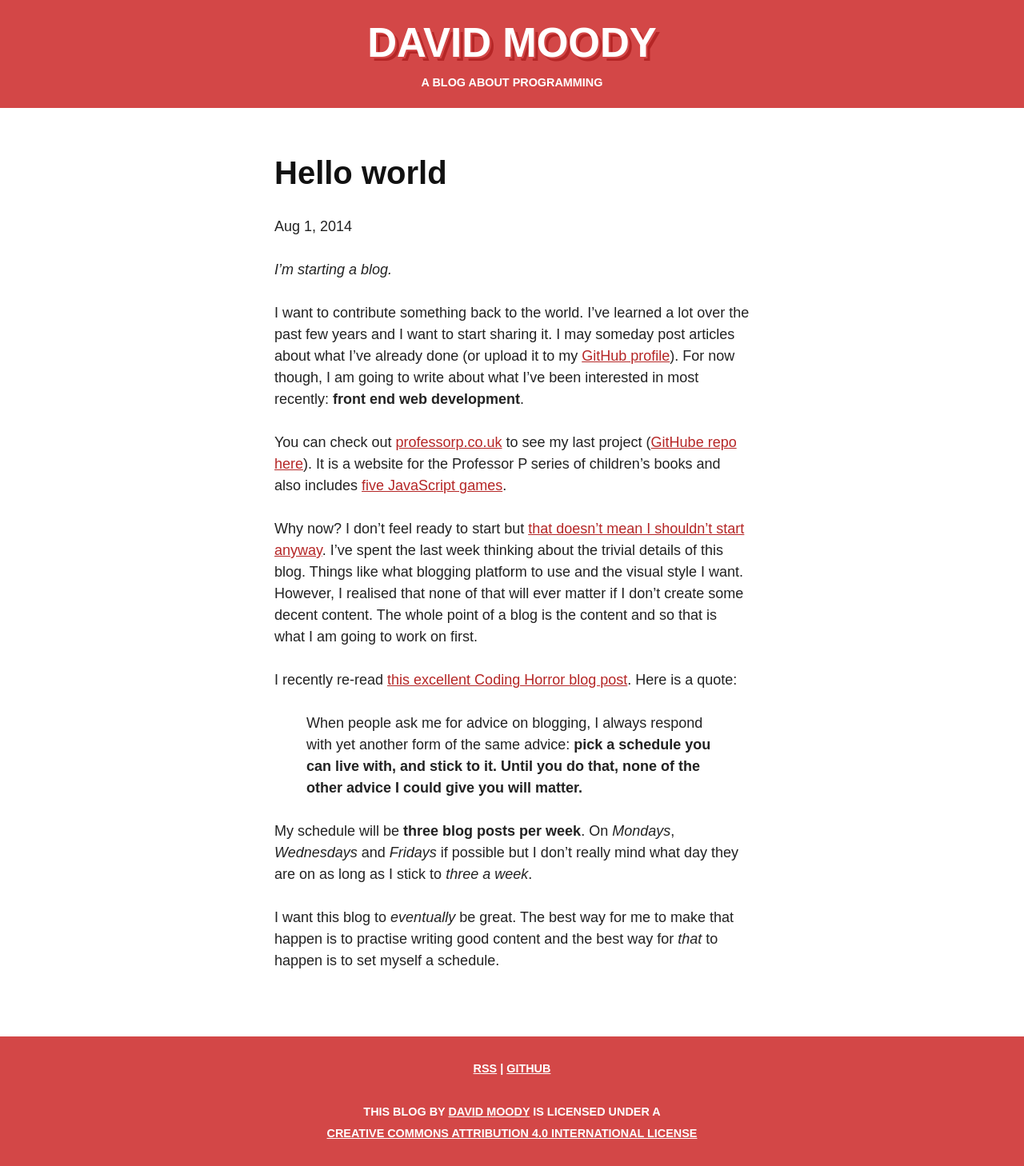
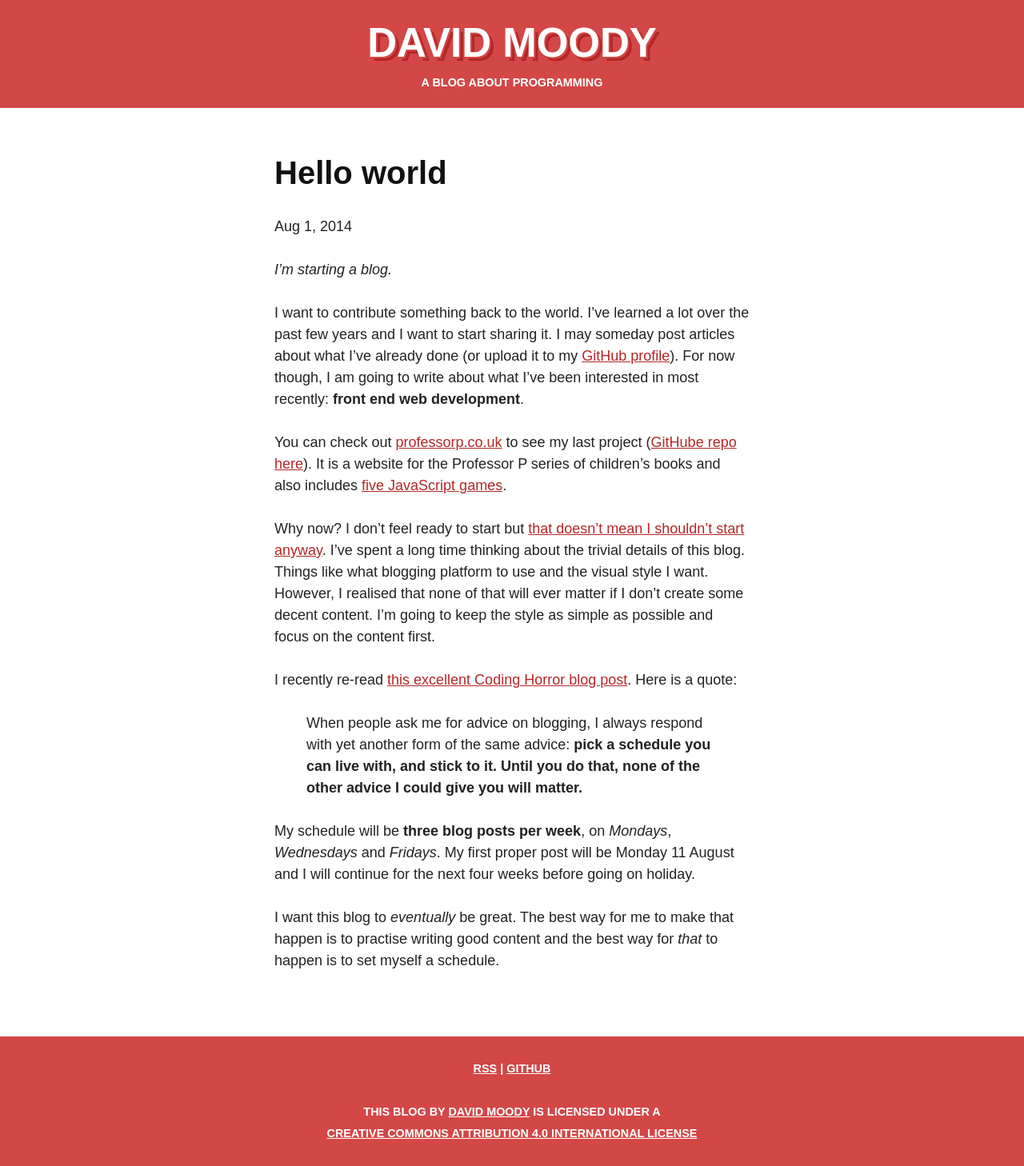
Before and after one commit to davidxmoody/davidxmoody.com, a Jekyll site: the page built from _posts/2014-08-01-hello-world.md, in a window 1280 px wide. Shown: the whole page at 80% size. Built offline with Jekyll 4.4.1, drawn with Linux system fonts in a browser that asks for light colours.

Commit message:
Tweaked hello world post

```diff
--- a/_posts/2014-08-01-hello-world.md
+++ b/_posts/2014-08-01-hello-world.md
@@ -10,12 +10,12 @@ I want to contribute something back to the world. I've learned a lot over the pa
 You can check out [professorp.co.uk](http://professorp.co.uk/) to see my last project ([GitHube repo here](https://github.com/davidxmoody/professorp.co.uk)). It is a website for the Professor P series of children's books and also includes [five JavaScript games](http://professorp.co.uk/games/).
 
 
-Why now? I don't feel ready to start but [that doesn't mean I shouldn't start anyway](http://jamesclear.com/successful-people-start-before-they-feel-ready). I've spent the last week thinking about the trivial details of this blog. Things like what blogging platform to use and the visual style I want. However, I realised that none of that will ever matter if I don't create some decent content. The whole point of a blog is the content and so that is what I am going to work on first.
+Why now? I don't feel ready to start but [that doesn't mean I shouldn't start anyway](http://jamesclear.com/successful-people-start-before-they-feel-ready). I've spent a long time thinking about the trivial details of this blog. Things like what blogging platform to use and the visual style I want. However, I realised that none of that will ever matter if I don't create some decent content. I'm going to keep the style as simple as possible and focus on the content first.
 
 I recently re-read [this excellent Coding Horror blog post](http://blog.codinghorror.com/how-to-achieve-ultimate-blog-success-in-one-easy-step/). Here is a quote:
 
 > When people ask me for advice on blogging, I always respond with yet another form of the same advice: **pick a schedule you can live with, and stick to it. Until you do that, none of the other advice I could give you will matter.**
 
-My schedule will be **three blog posts per week**. On *Mondays*, *Wednesdays* and *Fridays* if possible but I don't really mind what day they are on as long as I stick to *three a week*.
+My schedule will be **three blog posts per week**, on *Mondays*, *Wednesdays* and *Fridays*. My first proper post will be Monday 11 August and I will continue for the next four weeks before going on holiday.
 
 I want this blog to *eventually* be great. The best way for me to make that happen is to practise writing good content and the best way for *that* to happen is to set myself a schedule.
```
